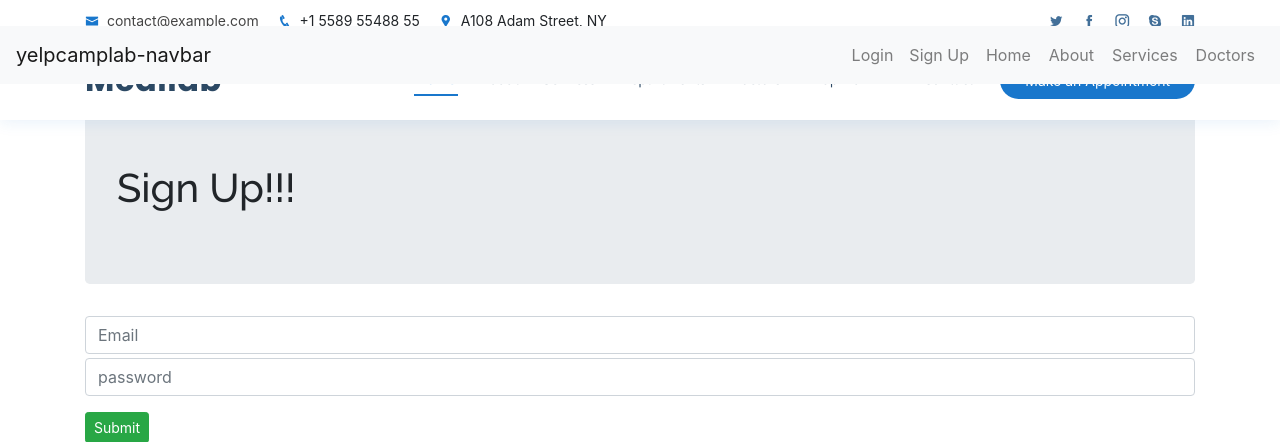
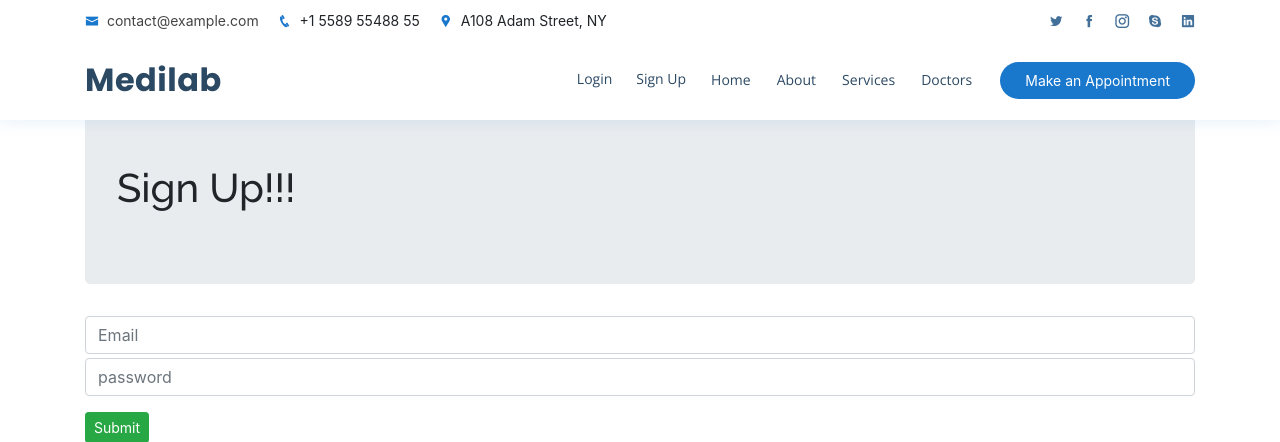
Before and after one commit to Avinash2609/seproject, a Node server app: page /register in a window 1280 px wide. Shown: the top 442 px of the page. Run offline with Node 20, Linux system fonts and the light colour scheme; some libraries are stand-ins or nearby versions.

Commit message:
header issue resolved

```diff
--- a/views/partials/header.ejs
+++ b/views/partials/header.ejs
@@ -77,8 +77,8 @@
       <!-- <a href="index.html" class="logo mr-auto"><img src="assets/img/logo.png" alt="" class="img-fluid"></a>-->
 
        <nav class="nav-menu d-none d-lg-block">
-        <ul>
-          <li class="active"><a href="index.html">Home</a></li>
+        <!-- <ul>
+          <li class="active"><a href="/campgrounds">Home</a></li>
           <li><a href="#about">About</a></li>
           <li><a href="#services">Services</a></li>
           <li><a href="#departments">Departments</a></li>
@@ -102,26 +102,8 @@
           </li>
           <li><a href="#contact">Contact</a></li>
 
-        </ul>
-      </nav>
-
-      <a href="#appointment" class="appointment-btn scrollto">Make an Appointment</a>
-
-    </div>
-  </header>
-
-
-
-
-  <nav class="navbar fixed-top navbar-expand-lg navbar-light bg-light" style="margin-top: 2%;" >
-
-    <a class="navbar-brand" href="/campgrounds">yelpcamplab-navbar</a>
-    <button class="navbar-toggler" type="button" data-toggle="collapse" data-target="#navbarSupportedContent" aria-controls="navbarSupportedContent" aria-expanded="false" aria-label="Toggle navigation">
-      <span class="navbar-toggler-icon"></span>
-    </button>
-
-    <div class="collapse navbar-collapse justify-content-sm-end " id="navbarSupportedContent">
-      <ul class="navbar-nav">
+        </ul> -->
+        <ul >
 
           <% if(!currentuser){ %>
             <li class="nav-item">
@@ -138,9 +120,7 @@
               <a class="nav-link" href="/logout">Logout</a>
             </li>
           <% } %>
-      </ul>
 
-      <ul class="navbar-nav">
             <li class="nav-item">
               <a class="nav-link btn btn-link" href="#">Home</a>
             </li>
@@ -153,9 +133,21 @@
             <li class="nav-item">
               <a class="nav-link btn btn-link" href="#">Doctors</a>
             </li>
+
+
         </ul>
+
+      </nav>
+
+      <a href="#appointment" class="appointment-btn scrollto">Make an Appointment</a>
+
     </div>
-  </nav>
+  </header>
+
+
+
+
+
 
 
   <!-- doctor nav bar to be updated -->
@@ -163,52 +155,6 @@
 extra correct navbar yelpcamp -->
 
 
-
-<!-- navbar start -->
-     <!-- <nav class="navbar fixed-top navbar-expand-lg navbar-light bg-light" style="margin-top: 2%;" >
-
-      <a class="navbar-brand" href="/campgrounds">yelpcamplab-navbar</a>
-      <button class="navbar-toggler" type="button" data-toggle="collapse" data-target="#navbarSupportedContent" aria-controls="navbarSupportedContent" aria-expanded="false" aria-label="Toggle navigation">
-        <span class="navbar-toggler-icon"></span>
-      </button>
-
-      <div class="collapse navbar-collapse justify-content-sm-end " id="navbarSupportedContent">
-        <ul class="navbar-nav">
-
-          <% if(!currentuser){ %>
-            <li class="nav-item">
-              <a class="nav-link" href="/login">Login</a>
-            </li>
-            <li class="nav-item">
-                <a class="nav-link" href="/register">Sign Up</a>
-            </li>
-          <% } else { %>
-             <li class="nav-item">
-              <a class="nav-link" href="#t">Signed In As <%= currentuser.username %> </a>
-            </li>
-            <li class="nav-item">
-              <a class="nav-link" href="/logout">Logout</a>
-            </li>
-          <% } %>
-        </ul>
-
-        <ul class="navbar-nav">
-          <li class="nav-item">
-            <a class="nav-link btn btn-link" href="#">Home</a>
-          </li>
-          <li class="nav-item">
-            <a class="nav-link btn btn-link" href="#">About</a>
-          </li>
-          <li class="nav-item">
-            <a class="nav-link btn btn-link" href="#">Services</a>
-          </li>
-          <li class="nav-item">
-            <a class="nav-link btn btn-link" href="#">Doctors</a>
-          </li>
-        </ul>
-      </div>
-    </nav>
-      -->
 
 
    </div>
```
Lines whose indentation alone changed are shown as unchanged.
